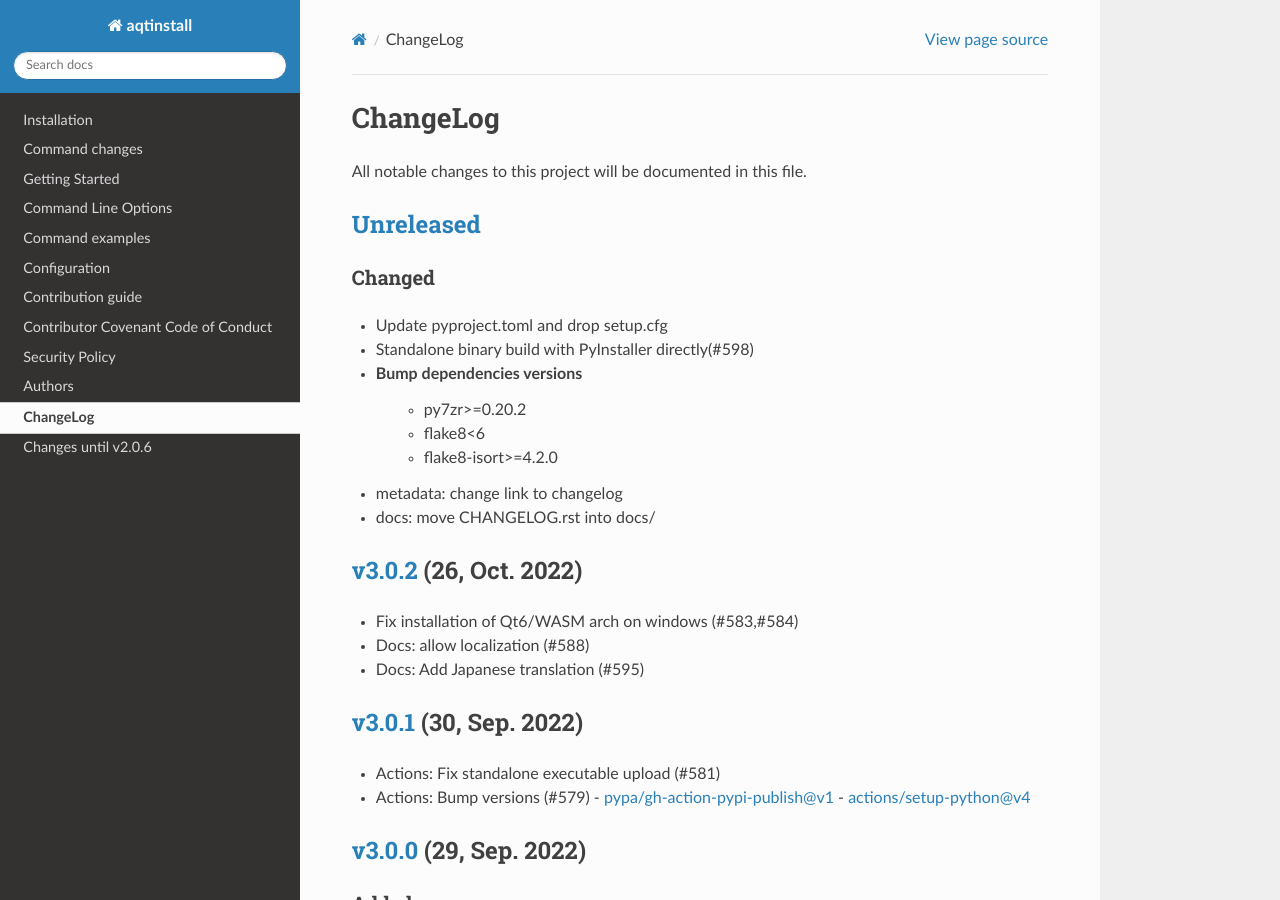
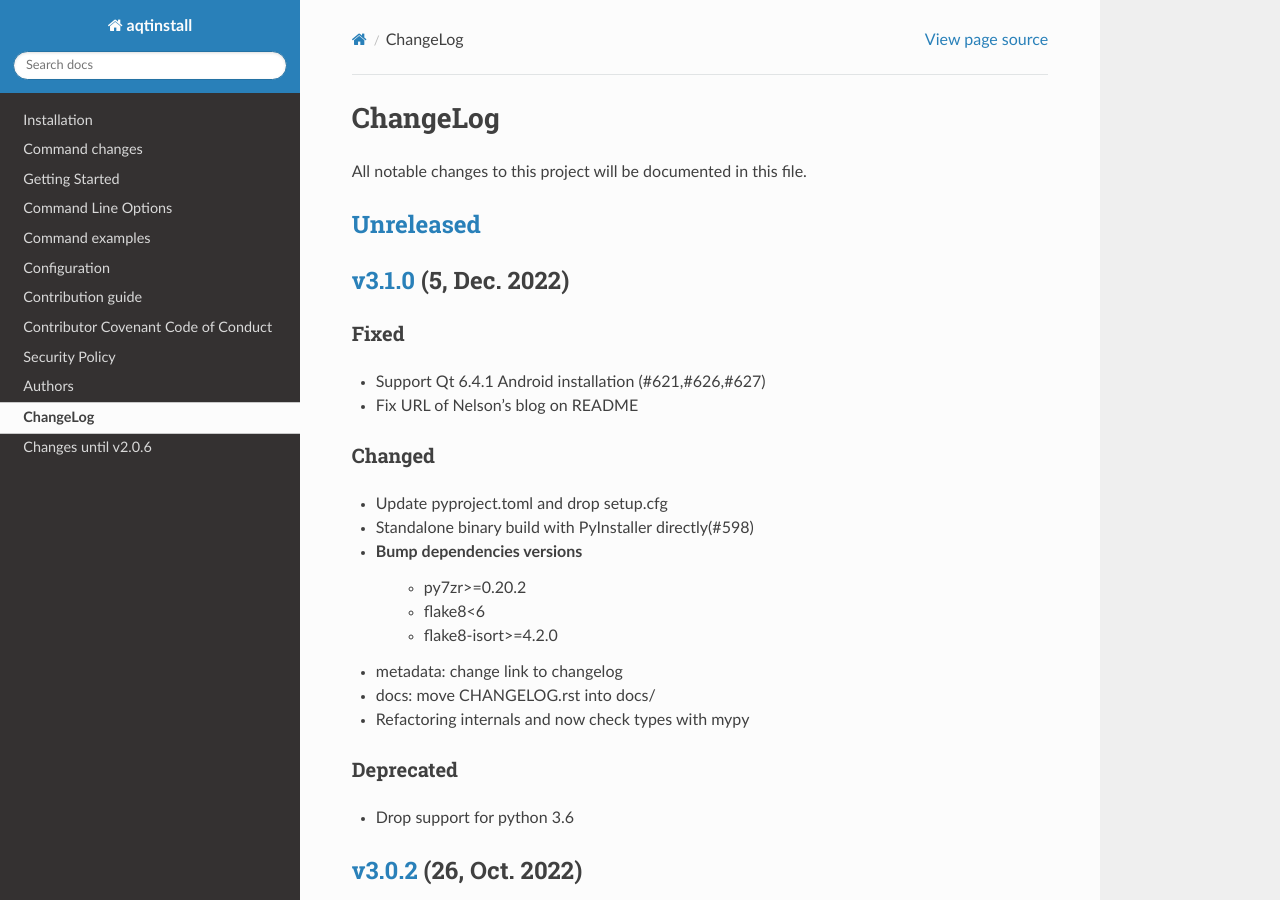
Before and after one commit to miurahr/aqtinstall, a Sphinx documentation site: the page built from docs/CHANGELOG.rst, in a window 1280 px wide and 900 px high. Built offline with Sphinx 7.4.7 and the Read the Docs theme 2.0.0, drawn with Linux system fonts in a browser that asks for light colours; the version number could not be read and is left out.

Commit message:
Release v3.1.0
- Fix installation for Qt 6.4.1 Android packages
- Improve standalone binary build
- Refactoring internals and check types with mypy

```diff
--- a/docs/CHANGELOG.rst
+++ b/docs/CHANGELOG.rst
@@ -13,6 +13,14 @@ All notable changes to this project will be documented in this file.
 `Unreleased`_
 =============
 
+`v3.1.0`_ (5, Dec. 2022)
+========================
+
+Fixed
+-----
+* Support Qt 6.4.1 Android installation (#621,#626,#627)
+* Fix URL of Nelson's blog on README
+
 Changed
 -------
 * Update pyproject.toml and drop setup.cfg
@@ -23,6 +31,12 @@ Changed
    - flake8-isort>=4.2.0
 * metadata: change link to changelog
 * docs: move CHANGELOG.rst into docs/
+* Refactoring internals and now check types with mypy
+
+Deprecated
+----------
+* Drop support for python 3.6
+
 
 `v3.0.2`_ (26, Oct. 2022)
 =========================
@@ -155,7 +169,8 @@ Security
 * Check Update.xml file with SHA256 hash (#493)
 
 
-.. _Unreleased: https://github.com/miurahr/aqtinstall/compare/v3.0.2...HEAD
+.. _Unreleased: https://github.com/miurahr/aqtinstall/compare/v3.1.0...HEAD
+.. _v3.1.0: https://github.com/miurahr/aqtinstall/compare/v3.0.2...v3.1.0
 .. _v3.0.2: https://github.com/miurahr/aqtinstall/compare/v3.0.1...v3.0.2
 .. _v3.0.1: https://github.com/miurahr/aqtinstall/compare/v3.0.0...v3.0.1
 .. _v3.0.0: https://github.com/miurahr/aqtinstall/compare/v2.2.3...v3.0.0
```
